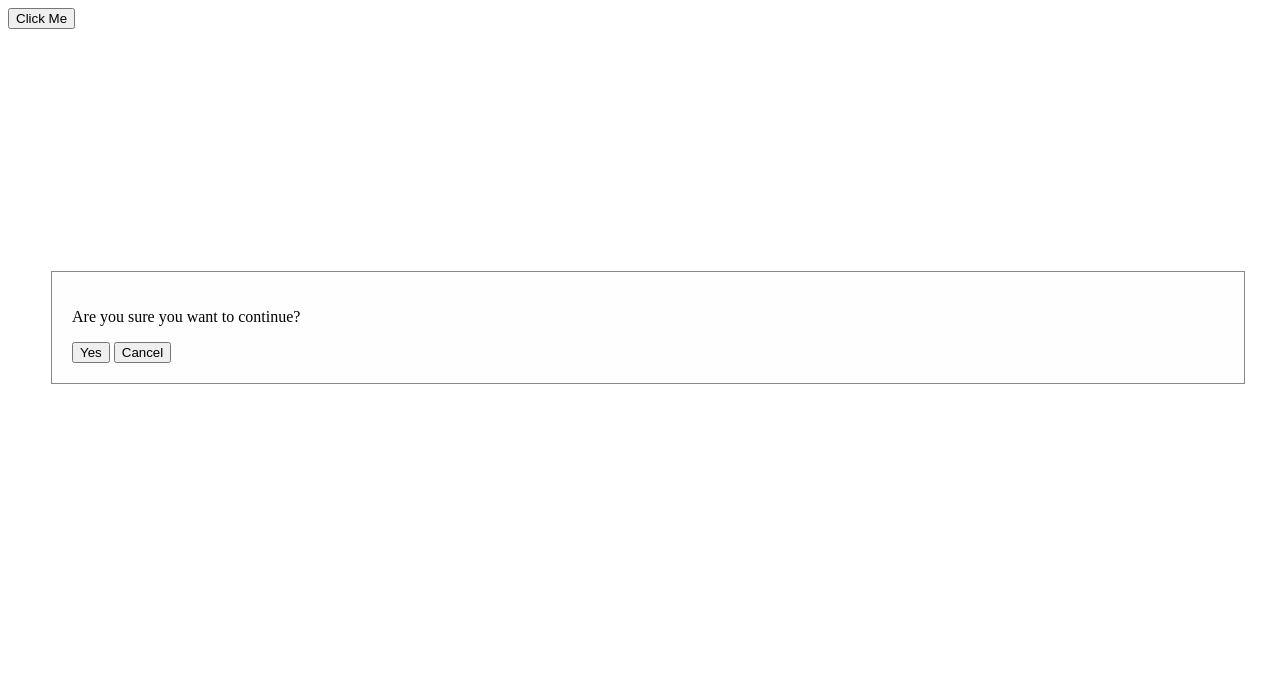
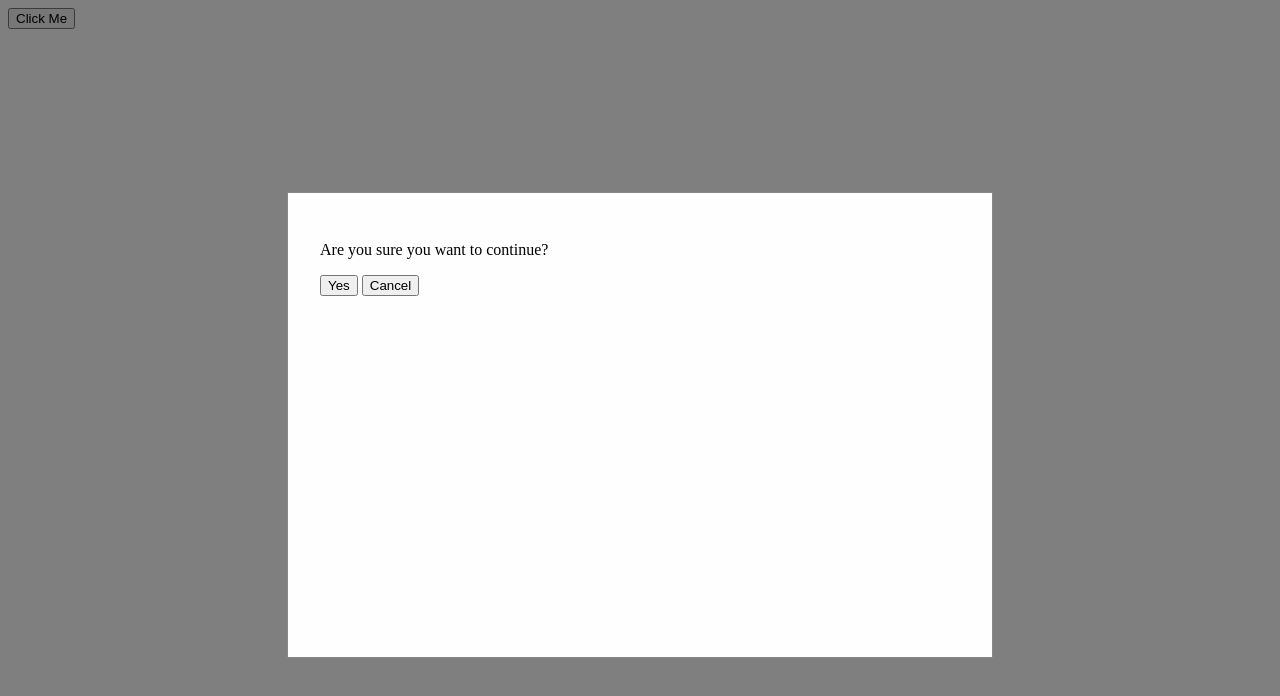
Before and after one commit to paulbkim01/sitemate-challenge, a plain HTML site: page index.html in a window 1280 px wide. Both pictures are taken after a click on the button "Click Me". Drawn offline with Linux system fonts and the light colour scheme.

Commit message:
add: working prototype

```diff
--- a/index.html
+++ b/index.html
@@ -9,7 +9,10 @@
   </head>
   <body>
     <button id="btn">Click Me</button>
-    <p class="dialogue">You just clicked "yes"</p>
+    <div class="dialogue">
+      <span>You just clicked</span>
+      <span class="dialogue-variable">"yes"</span>
+    </div>
 
     <div class="modal-container">
       <div class="modal-content">
@@ -26,15 +29,21 @@
   const modalContainer = document.querySelector('.modal-container')
   const modalBtnYes = document.querySelector('.modal-btn-yes')
   const modalBtnCancel = document.querySelector('.modal-btn-cancel')
+  const dialogue = document.querySelector('.dialogue')
+  const dialogueWord = document.querySelector('.dialogue-variable')
 
-  btn.addEventListener('click', openModal)
-  modalBtnYes.addEventListener('click', hideModal)
-  modalBtnCancel.addEventListener('click', hideModal)
+  btn.addEventListener('click', handleModalOpen)
+  modalBtnYes.addEventListener('click', handleModalClose)
+  modalBtnCancel.addEventListener('click', handleModalClose)
 
-  function hideModal() {
+  function handleModalClose(e) {
     modalContainer.style.visibility = 'hidden'
+    dialogue.style.visibility = 'visible'
+    dialogueWord.textContent = `"${e.target.textContent}"`
+    e.stopPropagation()
   }
-  function openModal() {
+
+  function handleModalOpen() {
     modalContainer.style.visibility = 'visible'
   }
 </script>
--- a/styles.css
+++ b/styles.css
@@ -1,19 +1,24 @@
 .dialogue {
   visibility: hidden;
 }
+
 .modal-container {
   visibility: hidden;
   position: fixed;
   z-index: 9999;
+  left: 0;
+  top: 0;
   width: 100%;
-  height: 100;
+  height: 100%;
+  background-color: rgba(0, 0, 0, 0.5); /* Black w/ opacity */
 }
 .modal-content {
   background-color: #fefefe;
-  margin: 15% auto; /* 15% from the top and centered */
-  padding: 20px;
+  width: 50%;
+  height: 50%;
+  margin: 15% auto;
+  padding: 2rem;
   border: 1px solid #888;
-  width: 90%;
 }
 
 .close {
```
